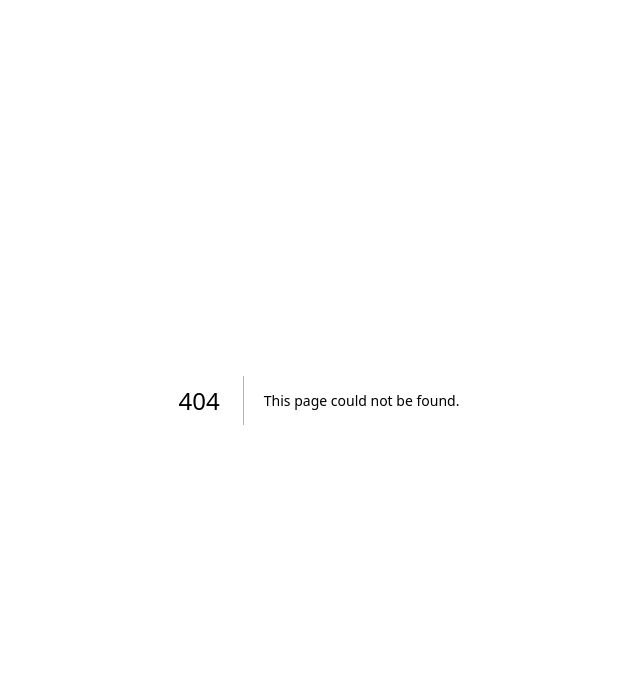
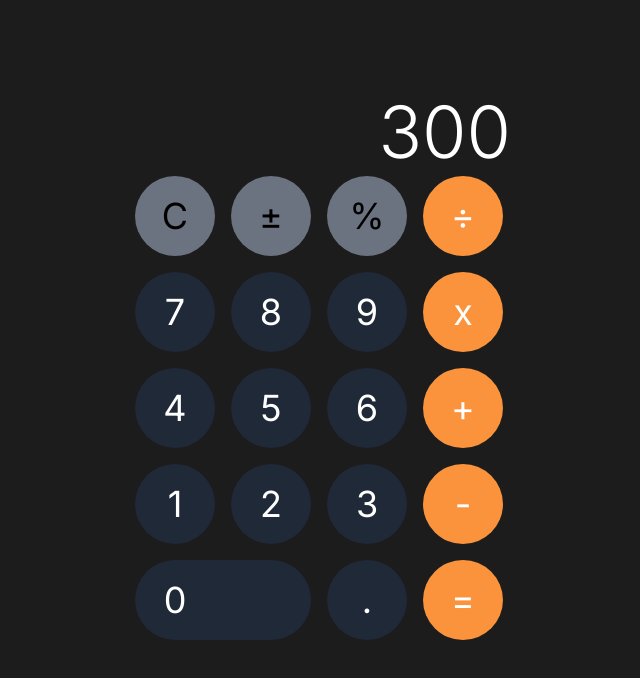
Before and after one commit to sabirchowdhury/ReactCPlusPlus, a Next.js app: page /calculatorS in a window 1280 px wide. Before the commit this address had no page. Shown: the top 678 px of the page, without its empty margins (321-961 px from the left). Built offline with nearby package versions, Linux system fonts and the light colour scheme.

Commit message:
feat(calculator): add buttons

```diff
--- /dev/null
+++ b/app/calculatorS/_components/calculatorButton.tsx
@@ -0,0 +1,41 @@
+import classNames from "classnames";
+
+export enum ButtonType {
+  "Number",
+  "Operation",
+  "Function",
+}
+
+interface TCalculatorButton {
+  onClick?: () => void;
+  name: String;
+  buttonType?: ButtonType;
+  isDouble?: Boolean;
+}
+
+const CalculatorButton = ({
+  name,
+  onClick,
+  buttonType = ButtonType.Number,
+  isDouble,
+}: TCalculatorButton) => (
+  <div
+    onClick={onClick}
+    className={classNames("flex p-5 m-2 text-4xl rounded-full cursor-pointer", {
+      "bg-orange-400 text-white hover:bg-orange-300 active:bg-orange-500":
+        buttonType === ButtonType.Operation,
+      "bg-gray-800 text-white hover:bg-gray-700 active:bg-gray-900":
+        buttonType === ButtonType.Number,
+      "bg-gray-500 text-black hover:bg-gray-400 active:bg-gray-600":
+        buttonType === ButtonType.Function,
+      "w-20 align-middle": !isDouble,
+      "col-span-2": isDouble,
+    })}
+  >
+    <div className="flex flex-col justify-center w-10 h-10 text-center">
+      {name}
+    </div>
+  </div>
+);
+
+export default CalculatorButton;
--- /dev/null
+++ b/app/calculatorS/page.tsx
@@ -0,0 +1,160 @@
+import CalculatorButton, { ButtonType } from "./_components/calculatorButton";
+
+enum ButtonColours {
+  "Gray",
+  "Orange",
+  "DarkGray",
+}
+
+enum ButtonSize {
+  "Single",
+  "Double",
+}
+
+type TCalculatorSymbols = {
+  name: String;
+  colour: ButtonColours;
+  size: ButtonSize;
+};
+
+const calculatorSymbols: Array<TCalculatorSymbols> = [
+  {
+    name: "C",
+    colour: ButtonColours.Gray,
+    size: ButtonSize.Single,
+  },
+  {
+    name: "+/-",
+    colour: ButtonColours.Gray,
+    size: ButtonSize.Single,
+  },
+  {
+    name: "%",
+    colour: ButtonColours.Gray,
+    size: ButtonSize.Single,
+  },
+  {
+    name: "÷",
+    colour: ButtonColours.Orange,
+    size: ButtonSize.Single,
+  },
+  {
+    name: "7",
+    colour: ButtonColours.DarkGray,
+    size: ButtonSize.Single,
+  },
+  {
+    name: "8",
+    colour: ButtonColours.DarkGray,
+    size: ButtonSize.Single,
+  },
+  {
+    name: "9",
+    colour: ButtonColours.DarkGray,
+    size: ButtonSize.Single,
+  },
+  {
+    name: "×",
+    colour: ButtonColours.Orange,
+    size: ButtonSize.Single,
+  },
+  {
+    name: "4",
+    colour: ButtonColours.DarkGray,
+    size: ButtonSize.Single,
+  },
+  {
+    name: "5",
+    colour: ButtonColours.DarkGray,
+    size: ButtonSize.Single,
+  },
+  {
+    name: "6",
+    colour: ButtonColours.DarkGray,
+    size: ButtonSize.Single,
+  },
+  {
+    name: "-",
+    colour: ButtonColours.Orange,
+    size: ButtonSize.Single,
+  },
+  {
+    name: "1",
+    colour: ButtonColours.DarkGray,
+    size: ButtonSize.Single,
+  },
+  {
+    name: "2",
+    colour: ButtonColours.DarkGray,
+    size: ButtonSize.Single,
+  },
+  {
+    name: "3",
+    colour: ButtonColours.DarkGray,
+    size: ButtonSize.Single,
+  },
+  {
+    name: "+",
+    colour: ButtonColours.Orange,
+    size: ButtonSize.Single,
+  },
+  {
+    name: "0",
+    colour: ButtonColours.DarkGray,
+    size: ButtonSize.Double,
+  },
+  {
+    name: ".",
+    colour: ButtonColours.DarkGray,
+    size: ButtonSize.Single,
+  },
+  {
+    name: "=",
+    colour: ButtonColours.Orange,
+    size: ButtonSize.Single,
+  },
+];
+
+const functions = ["C", "±", "%"];
+const numbers = [7, 8, 9, 4, 5, 6, 1, 2, 3];
+const operations = ["÷", "x", "+", "-", "="];
+
+export default function Home() {
+  return (
+    <main className="flex min-h-screen flex-col items-center justify-between p-24 bg-[#1c1c1c]">
+      <div className="calculatorMainBody">
+        <div className="calculatorScreen flex justify-end text-7xl text-white font-light">
+          300
+        </div>
+        <div className="flex">
+          <div className="calcFuncs grid grid-cols-3">
+            {functions.map((name, idx) => (
+              <CalculatorButton
+                key={`calc-button-${idx}`}
+                name={name}
+                buttonType={ButtonType.Function}
+              />
+            ))}
+            {numbers.map((number, idx) => (
+              <CalculatorButton
+                key={`calc-button-${idx}`}
+                name={number.toString()}
+              />
+            ))}
+            <CalculatorButton name="0" isDouble />
+            <CalculatorButton name="." />
+          </div>
+          <div className="calcOps flex flex-col">
+            {operations.map((name, idx) => (
+              <CalculatorButton
+                key={`calc-button-${idx}`}
+                name={name}
+                buttonType={ButtonType.Operation}
+              />
+            ))}
+          </div>
+        </div>
+      </div>
+    </main>
+  );
+}
--- a/package.json
+++ b/package.json
@@ -13,6 +13,7 @@
     "@types/react": "18.2.21",
     "@types/react-dom": "18.2.7",
     "autoprefixer": "10.4.15",
+    "classnames": "^2.3.2",
     "eslint": "8.49.0",
     "eslint-config-next": "13.4.19",
     "next": "13.4.19",
```
Also changed, not shown: 1 other file (tests, documents, lock files or other folders).
